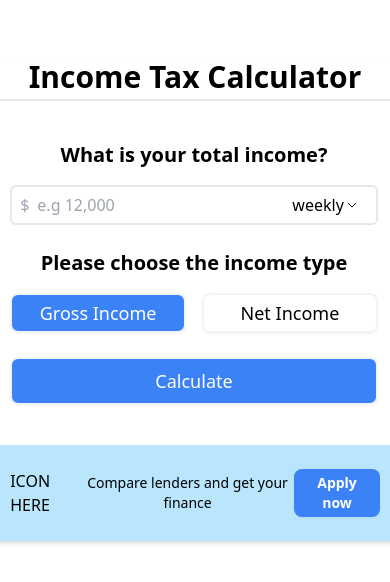
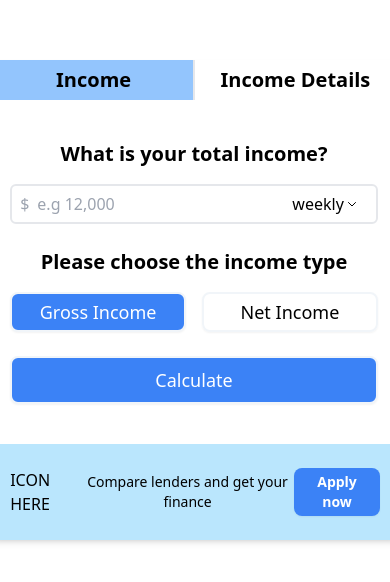
Before and after one commit to TheDilp/tax-calculator, a React app: page / in a window 390 px wide. Shown: the part 122-704 px from the top of the page. Built offline with nearby package versions, Linux system fonts and the light colour scheme.

Commit message:
If payload is undefined set income to undefined

```diff
--- a/src/components/Inputs/IncomeInput.jsx
+++ b/src/components/Inputs/IncomeInput.jsx
@@ -11,11 +11,17 @@ export default function IncomeInput() {
   );
 
   useEffect(() => {
-    if (localIncome)
+    if (localIncome) {
       dispatch({
         type: "CHANGE_INCOME",
         payload: localIncome,
       });
+    } else {
+      dispatch({
+        type: "CHANGE_INCOME",
+        payload: undefined,
+      });
+    }
   }, [incomeData.incomeType]);
 
   return (
@@ -27,11 +33,19 @@ export default function IncomeInput() {
         placeholder="e.g 12,000"
         value={localIncome}
         onChange={(e) => {
-          setLocalIncome(parseFloat(e.target.value));
-          dispatch({
-            type: "CHANGE_INCOME",
-            payload: parseFloat(e.target.value),
-          });
+          if (e.target.value) {
+            dispatch({
+              type: "CHANGE_INCOME",
+              payload: parseFloat(e.target.value),
+            });
+            setLocalIncome(parseFloat(e.target.value));
+          } else {
+            dispatch({
+              type: "CHANGE_INCOME",
+              payload: undefined,
+            });
+            setLocalIncome("");
+          }
         }}
       />
       <Dropdown
--- a/src/components/Wrapper.jsx
+++ b/src/components/Wrapper.jsx
@@ -7,10 +7,18 @@ import ResultsWrapper from "./Results/ResultsWrapper";
 export default function Wrapper() {
   return (
     <div className="sm:w-full lg:w-1/2 flex flex-row flex-wrap content-start shadow-md rounded-sm">
-      <div className="w-full h-10 pb-10 border-b-2">
-        <h1 className="text-3xl font-semibold text-center">
+      <div className="w-full h-10 pb-10 ">
+        <h1 className="hidden lg:block text-3xl font-semibold text-center border-b-2">
           Income Tax Calculator
         </h1>
+        <span className="lg:hidden w-full h-10 flex items-center">
+          <div className="w-1/2 bg-blue-300 border-r-2 h-full flex justify-center items-center">
+            <h3 className="text-xl font-bold">Income</h3>
+          </div>
+          <div className="w-1/2 h-full flex justify-center items-center">
+            <h3 className="text-xl font-bold">Income Details</h3>
+          </div>
+        </span>
       </div>
       <div className="w-full flex flex-row h-86">
         <IncomeProvider>
--- a/src/util.js
+++ b/src/util.js
@@ -2,6 +2,9 @@ export const taxRate = 0.2;
 
 export function calculateIncome(incomeType, incomeRate, payload) {
   let income;
+
+  if (payload === undefined) return undefined;
+
   // If the income type is gross
   if (incomeType === "gross") {
     if (incomeRate === "weekly") {
```
